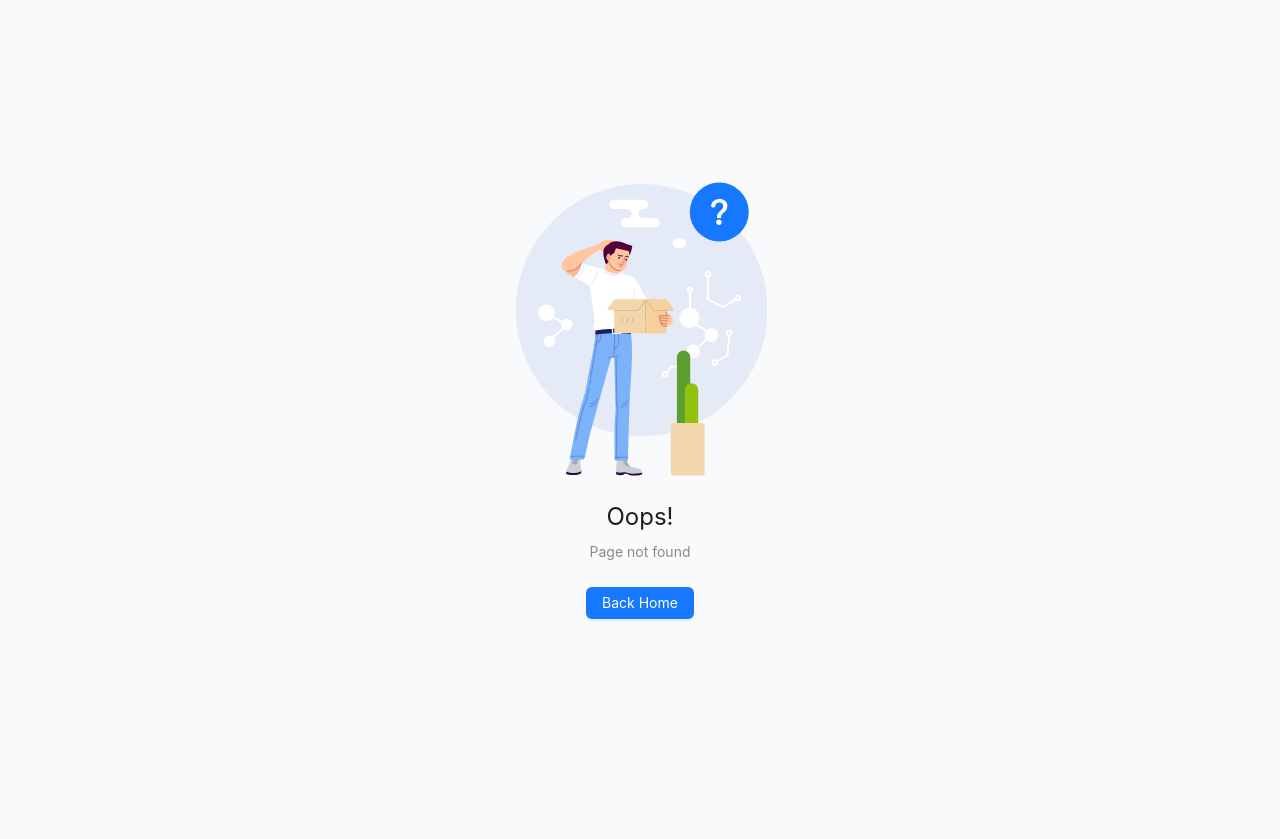
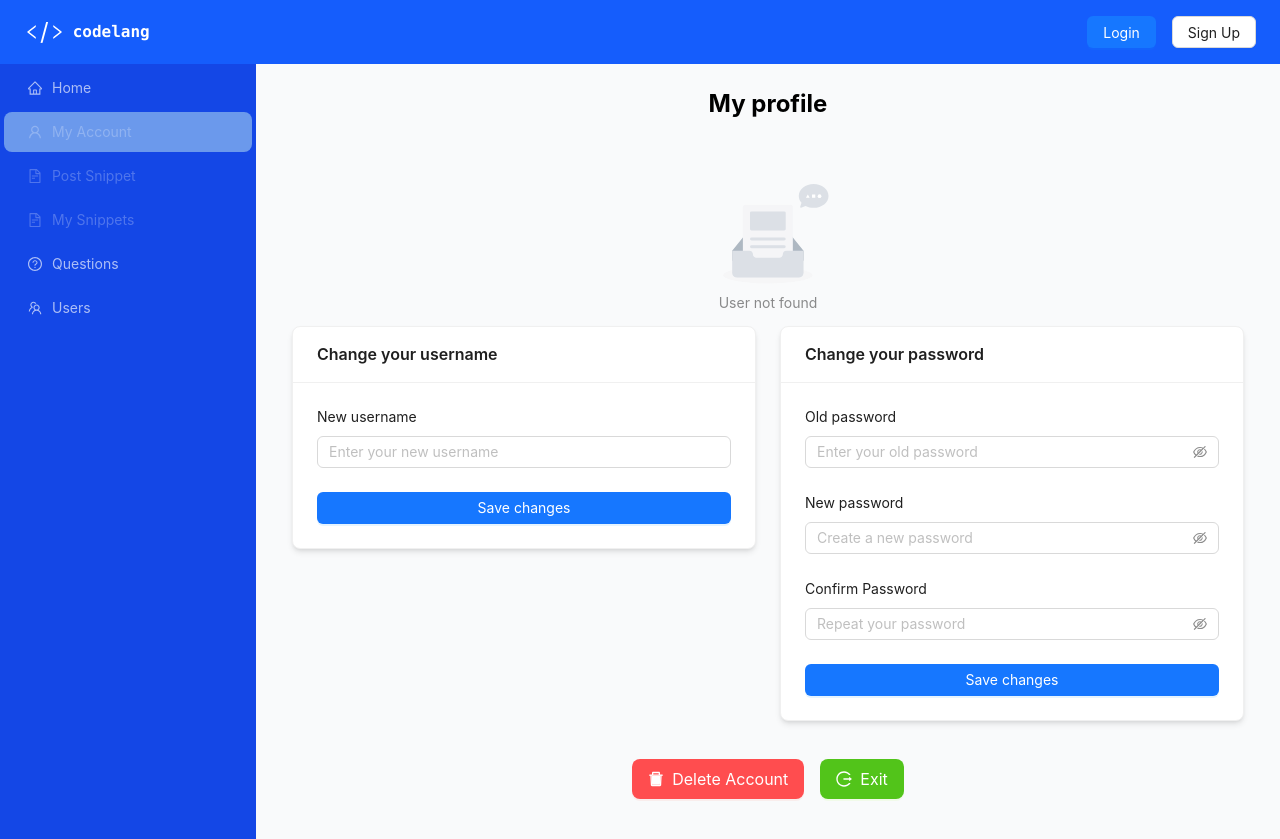
Before and after one commit to anastshak/Stack-Overflow-analogue, a React (Vite) app: page /account in a window 1280 px wide. Before the commit this address had no page. Before the commit the page ends 800 px from the top, so only its background shows below. Built offline with nearby package versions, Linux system fonts and the light colour scheme.

Commit message:
feat: add My Account page

```diff
--- /dev/null
+++ b/src/pages/MyAccount.tsx
@@ -0,0 +1,13 @@
+import { AccountActions } from '../components/AccountActions';
+import { Layout } from '../components/Layout';
+import { UserCardDetails } from '../components/UserCardDetails';
+
+export const MyAccount = () => {
+  return (
+    <Layout>
+      <h1 className="text-center font-bold text-2xl">My profile</h1>
+      <UserCardDetails isMyAccount={true} />
+      <AccountActions />
+    </Layout>
+  );
+};
--- a/src/router/router.tsx
+++ b/src/router/router.tsx
@@ -9,6 +9,7 @@ import { Questions } from '../pages/Questions';
 import { QuestionDetails } from '../pages/QuestionDetails';
 import { PageNotFound } from '../pages/NotFoundError';
 import { ErrorBoundary } from '../components/ErrorBoundary';
+import { MyAccount } from '../pages/MyAccount';
 
 const routes = [
   {
@@ -44,6 +45,10 @@ const routes = [
     element: <QuestionDetails />,
   },
   {
+    path: '/account',
+    element: <MyAccount />,
+  },
+  {
     path: '*',
     element: <PageNotFound />,
   },
```
